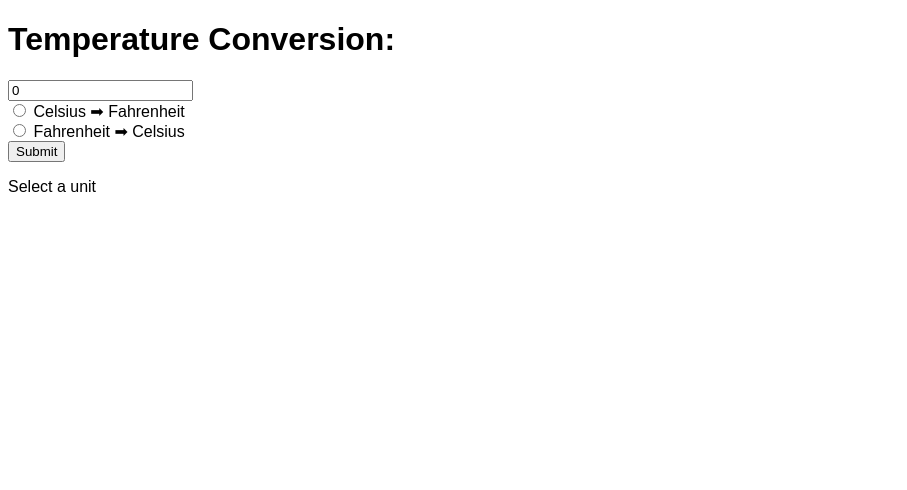
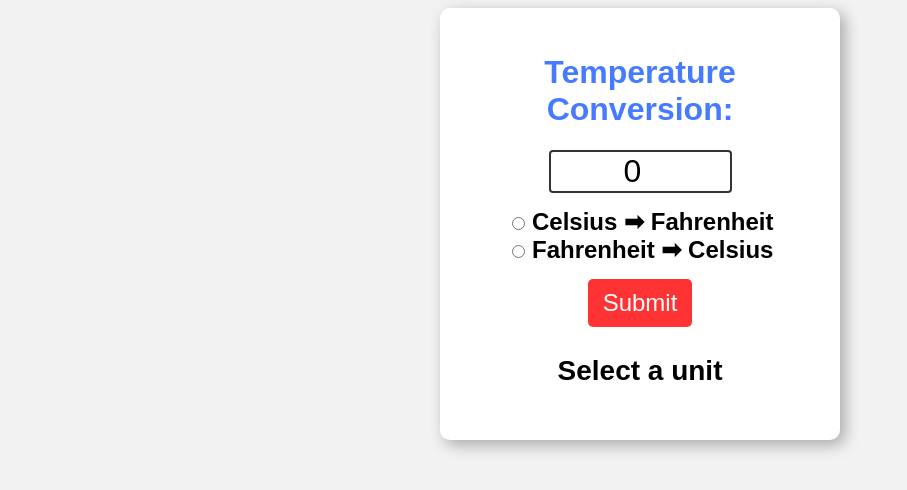
Before and after one commit to YasharTukhfatullin/JavaScript-Fundamentls-2024, a plain HTML site: page 24-TemperatureConversionProgram/index.html in a window 1280 px wide. Both pictures are taken after a click on the button "Submit". Shown: the whole page, without its empty margins (0-907 px from the left). Drawn offline with Linux system fonts and the light colour scheme.

Commit message:
Calculating Celsius to Fahrenheit and vice versa.

```diff
--- a/24-TemperatureConversionProgram/index.html
+++ b/24-TemperatureConversionProgram/index.html
@@ -16,10 +16,11 @@
       <label for="toFahrenheit">Celsius ➡ Fahrenheit</label><br>
 
       <input type="radio" id="toCelsius" name="unit">
-      <label for="toCalsius">Fahrenheit ➡ Celsius</label><br>
+      <label for="toCelsius">Fahrenheit ➡ Celsius</label><br>
 
       <button type="button" onclick="convert()">Submit</button>
-      <p id="result">Select a unit</p>
+
+      <p id="result"></p>
 
     </form>
     <script src="../24-TemperatureConversionProgram/index.js"></script>
--- a/24-TemperatureConversionProgram/index.js
+++ b/24-TemperatureConversionProgram/index.js
@@ -2,6 +2,23 @@
  * Temperature Conversion Program
  */
 
+const textBox = document.getElementById("textBox");
+const toFahrenheit = document.getElementById("toFahrenheit");
+const toCelsius = document.getElementById("toCelsius");
+const result = document.getElementById("result");
+
+let temperature;
+
 function convert() {
-
+  if (toFahrenheit.checked) {
+    temperature = Number(textBox.value);
+    temperature = temperature * 9 / 5 + 32;
+    result.textContent = temperature.toFixed(1) + "°F";
+  } else if (toCelsius.checked) {
+    temperature = Number(textBox.value);
+    temperature = (temperature - 32) * (5/9);
+    result.textContent = temperature.toFixed(1) + "°C";
+  } else {
+    result.textContent = "Select a unit"
+  }
 };
--- a/24-TemperatureConversionProgram/style.css
+++ b/24-TemperatureConversionProgram/style.css
@@ -1,4 +1,52 @@
 body {
   font-family: Arial, Helvetica, sans-serif;
-  font-size: 1em;
+  background-color: hsl(0, 0%, 95%);
 }
+
+h1 {
+  color: hsl(223, 100%, 64%);
+}
+
+form {
+  background-color: white;
+  text-align: center;
+  max-width: 350px;
+  margin: auto;
+  padding: 25px;
+  border-radius: 10px;
+  box-shadow: 5px 5px 15px hsla(0, 0%, 0%, 0.3);
+}
+
+#textBox {
+  width: 50%;
+  text-align: center;
+  font-size: 2em;
+  border: 2px solid hsla(0, 0%, 0%, 0.801);
+  border-radius: 4px;
+  margin-bottom: 15px;
+}
+
+label {
+  font-size: 1.5em;
+  font-weight: bold;
+}
+
+button {
+  margin-top: 15px;
+  background-color: hsl(0, 100%, 60%);
+  color: white;
+  font-size: 1.5em;
+  border: none;
+  padding: 10px 15px;
+  border-radius: 5px;
+  cursor: pointer;
+}
+
+button:hover {
+  background-color: hsl(0, 100%, 50%);
+}
+
+#result {
+  font-size: 1.75em;
+  font-weight: bold;
+}
```
